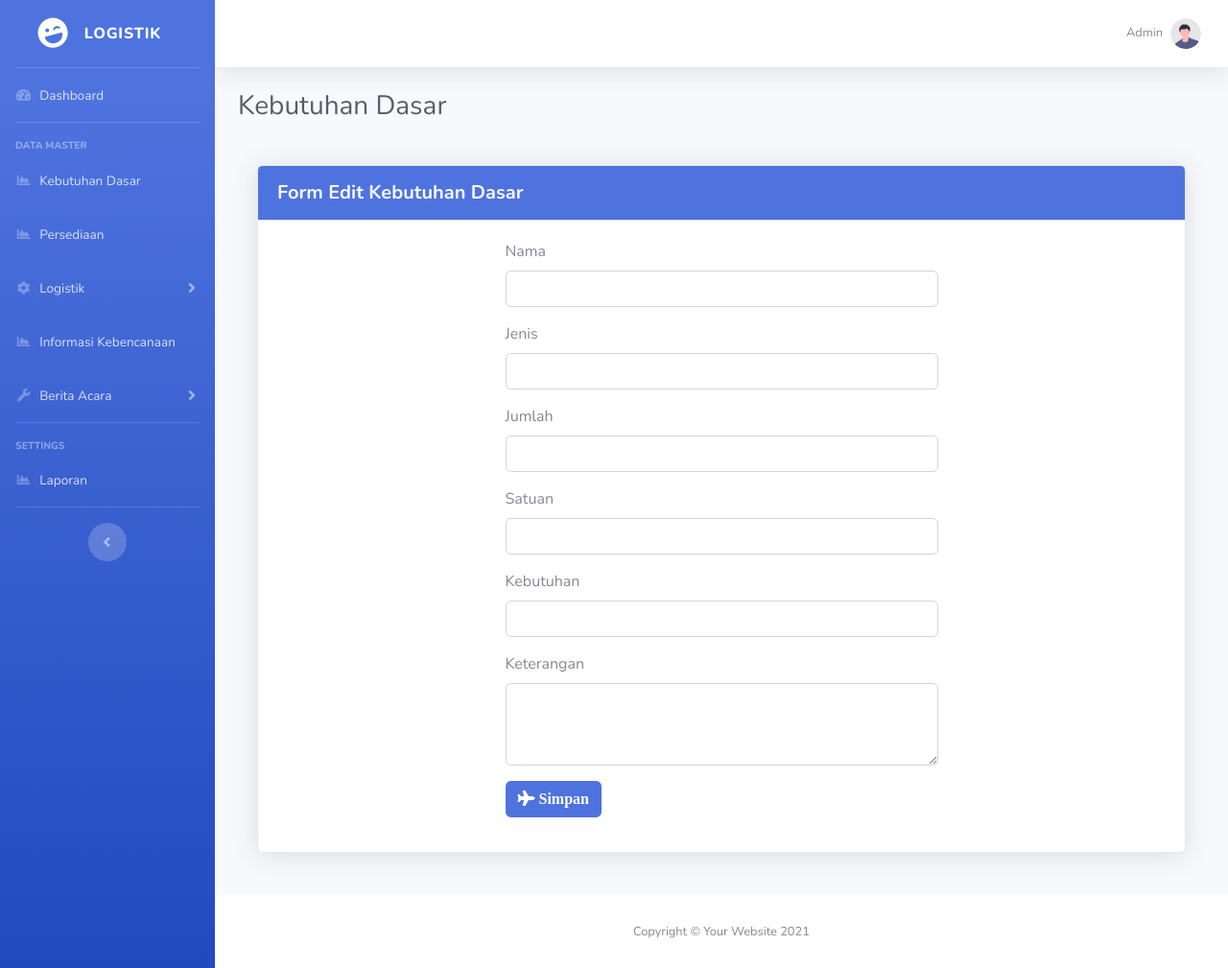
After one commit to Fozimat/logistik_bencana, a CodeIgniter 4 app: template app/Views/dasar/edit.php in a window 1280 px wide. The commit adds this page. Shown: the whole page at 96% size. Run offline with PHP 8.4 and a stand-in for CodeIgniter, Linux system fonts and the light colour scheme; the template is opened without the code that fills it, so the values that code supplies are empty; some libraries are stand-ins or nearby versions.

Commit message:
CRUD Kebutuhan Dasar done

```diff
--- /dev/null
+++ b/app/Views/dasar/edit.php
@@ -0,0 +1,83 @@
+<?= $this->extend('layouts/template'); ?>
+<?= $this->section('content'); ?>
+
+<div class="d-sm-flex align-items-center justify-content-between mb-4">
+    <h1 class="h3 mb-0 text-gray-800">Kebutuhan Dasar</h1>
+</div>
+
+<div class="row">
+    <div class="col-lg-12">
+        <div class="card-shadow">
+            <div class="card-body">
+                <div class="card shadow mb-4">
+                    <div class="card-header py-3 bg-primary">
+                        <h5 class="m-0 font-weight-bold text-light">Form Edit Kebutuhan Dasar
+                        </h5>
+                    </div>
+                    <div class="card-body">
+                        <div class="row">
+                            <div class="offset-md-3 col-md-6">
+                                <form action="<?= site_url('admin/dasar/update/' . $dasar->id); ?>" method="POST">
+                                    <?= csrf_field(); ?>
+                                    <input type="hidden" name="id" value="<?= $dasar->id; ?>">
+                                    <div class="form-group">
+                                        <label for="nama_kebutuhan" class="hitam-tebal">Nama</label>
+                                        <input type="text" class="form-control <?= ($validation->hasError('nama_kebutuhan')) ? 'is-invalid' : ''; ?>" value="<?= old('nama_kebutuhan', $dasar->nama_kebutuhan); ?>" name="nama_kebutuhan" id="nama_kebutuhan">
+                                        <div class="invalid-feedback">
+                                            <?= $validation->getError('nama_kebutuhan'); ?>
+                                        </div>
+                                    </div>
+
+                                    <div class="form-group">
+                                        <label for="jenis" class="hitam-tebal">Jenis</label>
+                                        <input type="text" class="form-control <?= ($validation->hasError('jenis')) ? 'is-invalid' : ''; ?>" value="<?= old('jenis', $dasar->jenis); ?>" name="jenis" id="jenis">
+                                        <div class="invalid-feedback">
+                                            <?= $validation->getError('jenis'); ?>
+                                        </div>
+                                    </div>
+
+                                    <div class="form-group">
+                                        <label for="jumlah" class="hitam-tebal">Jumlah</label>
+                                        <input type="number" class="form-control <?= ($validation->hasError('jumlah')) ? 'is-invalid' : ''; ?>" value="<?= old('jumlah', $dasar->jumlah); ?>" name="jumlah" id="jumlah">
+                                        <div class="invalid-feedback">
+                                            <?= $validation->getError('jumlah'); ?>
+                                        </div>
+                                    </div>
+
+                                    <div class="form-group">
+                                        <label for="satuan" class="hitam-tebal">Satuan</label>
+                                        <input type="text" class="form-control <?= ($validation->hasError('satuan')) ? 'is-invalid' : ''; ?>" value="<?= old('satuan', $dasar->satuan); ?>" name="satuan" id="satuan">
+                                        <div class="invalid-feedback">
+                                            <?= $validation->getError('satuan'); ?>
+                                        </div>
+                                    </div>
+
+                                    <div class="form-group">
+                                        <label for="kebutuhan" class="hitam-tebal">Kebutuhan</label>
+                                        <input type="text" class="form-control <?= ($validation->hasError('kebutuhan')) ? 'is-invalid' : ''; ?>" value="<?= old('kebutuhan', $dasar->kebutuhan); ?>" name="kebutuhan" id="kebutuhan">
+                                        <div class="invalid-feedback">
+                                            <?= $validation->getError('kebutuhan'); ?>
+                                        </div>
+                                    </div>
+                                    <div class="form-group">
+                                        <label for="keterangan" class="hitam-tebal">Keterangan</label>
+                                        <textarea class="form-control <?= ($validation->hasError('keterangan')) ? 'is-invalid' : ''; ?>" rows="3" name="keterangan"><?= old('keterangan', $dasar->keterangan); ?></textarea>
+                                        <div class="invalid-feedback">
+                                            <?= $validation->getError('keterangan'); ?>
+                                        </div>
+                                    </div>
+                                    <div class="form-group">
+                                        <button type="submit" class="btn btn-primary"><i class="fa fa-plane"> Simpan</i></button>
+                                    </div>
+                                </form>
+                            </div>
+                        </div>
+                    </div>
+                </div>
+            </div>
+        </div>
+    </div>
+</div>
+
+
+<?= $this->endSection(); ?>
--- a/app/Views/layouts/sidebar.php
+++ b/app/Views/layouts/sidebar.php
@@ -2,36 +2,31 @@
 
 <ul class="navbar-nav bg-gradient-primary sidebar sidebar-dark accordion" id="accordionSidebar">
 
-    <!-- Sidebar - Brand -->
     <a class="sidebar-brand d-flex align-items-center justify-content-center" href="index.html">
         <div class="sidebar-brand-icon rotate-n-15">
             <i class="fas fa-laugh-wink"></i>
         </div>
-        <div class="sidebar-brand-text mx-3">SB Admin <sup>2</sup></div>
+        <div class="sidebar-brand-text mx-3">Logistik</div>
     </a>
 
-    <!-- Divider -->
     <hr class="sidebar-divider my-0">
 
-    <!-- Nav Item - Dashboard -->
     <li class="nav-item <?= ($uri->getSegment(2) == 'dashboard') ? 'active' : ''; ?>">
         <a class="nav-link" href="<?= site_url('admin/dashboard'); ?>">
             <i class="fas fa-fw fa-tachometer-alt"></i>
             <span>Dashboard</span></a>
     </li>
 
-    <!-- Divider -->
     <hr class="sidebar-divider">
 
-    <!-- Heading -->
     <div class="sidebar-heading">
-        Interface
+        Data Master
     </div>
 
     <li class="nav-item  <?= ($uri->getSegment(2) == 'dasar') ? 'active' : ''; ?>">
         <a class="nav-link" href="<?= site_url('admin/dasar'); ?>">
             <i class="fas fa-fw fa-chart-area"></i>
-            <span>Dasar</span></a>
+            <span>Kebutuhan Dasar</span></a>
     </li>
 
     <li class="nav-item">
@@ -40,7 +35,6 @@
             <span>Persediaan</span></a>
     </li>
 
-    <!-- Nav Item - Pages Collapse Menu -->
     <li class="nav-item">
         <a class="nav-link collapsed" href="#" data-toggle="collapse" data-target="#collapseTwo" aria-expanded="true" aria-controls="collapseTwo">
             <i class="fas fa-fw fa-cog"></i>
@@ -48,8 +42,8 @@
         </a>
         <div id="collapseTwo" class="collapse" aria-labelledby="headingTwo" data-parent="#accordionSidebar">
             <div class="bg-white py-2 collapse-inner rounded">
-                <a class="collapse-item" href="#">Logistik Masuk</a>
-                <a class="collapse-item" href="#">Logistik Keluar</a>
+                <a class="collapse-item" href="#">Masuk</a>
+                <a class="collapse-item" href="#">Keluar</a>
             </div>
         </div>
     </li>
@@ -60,7 +54,6 @@
             <span>Informasi Kebencanaan</span></a>
     </li>
 
-    <!-- Nav Item - Utilities Collapse Menu -->
     <li class="nav-item">
         <a class="nav-link collapsed" href="#" data-toggle="collapse" data-target="#collapseUtilities" aria-expanded="true" aria-controls="collapseUtilities">
             <i class="fas fa-fw fa-wrench"></i>
@@ -68,31 +61,26 @@
         </a>
         <div id="collapseUtilities" class="collapse" aria-labelledby="headingUtilities" data-parent="#accordionSidebar">
             <div class="bg-white py-2 collapse-inner rounded">
-                <a class="collapse-item" href="#">Berita Acara Barang Masuk</a>
-                <a class="collapse-item" href="#">Berita Acara Barang Keluar</a>
+                <a class="collapse-item" href="#">Barang Masuk</a>
+                <a class="collapse-item" href="#">Barang Keluar</a>
             </div>
         </div>
     </li>
 
-    <!-- Divider -->
     <hr class="sidebar-divider">
 
-    <!-- Heading -->
     <div class="sidebar-heading">
-        Addons
+        Settings
     </div>
 
-    <!-- Nav Item - Charts -->
     <li class="nav-item">
         <a class="nav-link" href="#">
             <i class="fas fa-fw fa-chart-area"></i>
             <span>Laporan</span></a>
     </li>
 
-    <!-- Divider -->
     <hr class="sidebar-divider d-none d-md-block">
 
-    <!-- Sidebar Toggler (Sidebar) -->
     <div class="text-center d-none d-md-inline">
         <button class="rounded-circle border-0" id="sidebarToggle"></button>
     </div>
--- a/app/Views/layouts/template.php
+++ b/app/Views/layouts/template.php
@@ -71,7 +71,7 @@
                         <!-- Nav Item - User Information -->
                         <li class="nav-item dropdown no-arrow">
                             <a class="nav-link dropdown-toggle" href="#" id="userDropdown" role="button" data-toggle="dropdown" aria-haspopup="true" aria-expanded="false">
-                                <span class="mr-2 d-none d-lg-inline text-gray-600 small">Douglas McGee</span>
+                                <span class="mr-2 d-none d-lg-inline text-gray-600 small text-capitalize">admin</span>
                                 <img class="img-profile rounded-circle" src="<?= base_url('assets/img/undraw_profile.svg'); ?>">
                             </a>
                             <!-- Dropdown - User Information -->
```
Also changed, not shown: app/Controllers/Admin/Dasar.php (+77 -5 lines), app/Models/DasarModel.php (+24 -0 lines), app/Views/dasar/index.php (+5 -2 lines).
